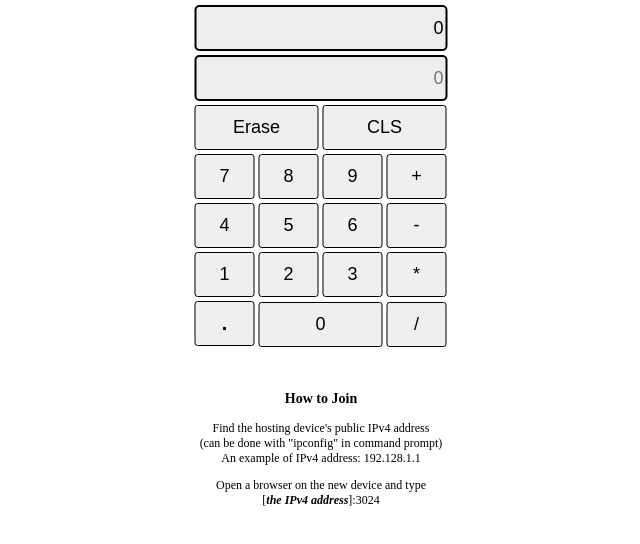
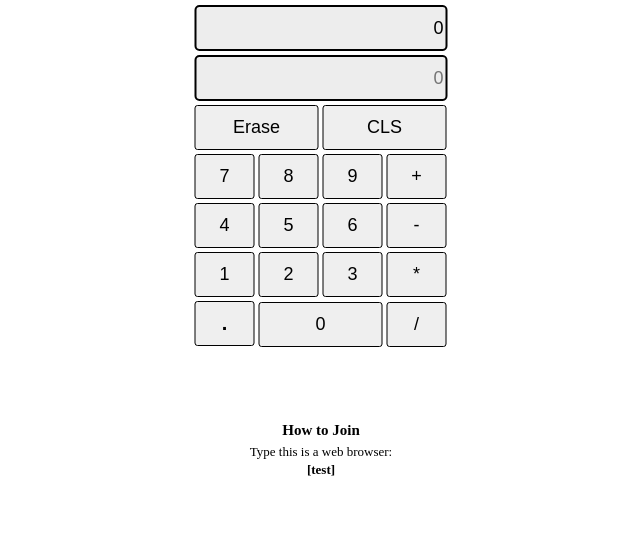
Before and after one commit to NemoEriksson02/multiplayer_calculator, a website: page index.html in a window 1280 px wide. Shown: the part 130-674 px from the top of the page, without its empty margins (319-959 px from the left). Drawn offline with nearby package versions, Linux system fonts and the light colour scheme; no server answers.

Commit message:
Made the join-guide easier to understand
Automatically get the public IP of host and show to the user to make it easier to join from another device.

```diff
--- a/index.html
+++ b/index.html
@@ -7,7 +7,7 @@
     <title>Calculator v2</title>
     <style>
         *::selection{
-            user-select: none;
+            user-select: auto;
             font-family: Arial, Helvetica, sans-serif;
         }
 
@@ -75,14 +75,18 @@
         }
         #joinGuide h3{
             font-weight: bold;
-            font-size: 14px;
+            font-size: 15px;
+            margin: 5px;
         }
         #joinGuide p{
-            font-size: 12px;
+            font-size: 13px;
+            margin: 2px;
         }
-
-        i{
+        #joinLink{
             font-weight: 600;
+        }
+        #joinLink::selection{
+            user-select: text;
         }
 
     </style>
@@ -121,11 +125,8 @@
 
         <section id="joinGuide">
             <h3>How to Join</h3>
-            <p>Find the hosting device's public IPv4 address <br/>
-                (can be done with "ipconfig" in command prompt)<br/>
-                An example of IPv4 address: 192.128.1.1 </p>
-            <p>Open a browser on the new device and type <br/>
-                [<i>the IPv4 address</i>]:3024</p>
+            <p>Type this is a web browser:</p>
+            <p id="joinLink">[test]</p>
         </section>
     </section>
 
@@ -170,6 +171,10 @@
 
         socket.on('response', (data)=>{
             displayElement.value = data;
+        });
+
+        socket.on('server_ip', (data)=>{
+            document.getElementById('joinLink').innerText = `${data}:3024`;
         })
 
     </script>
--- a/package.json
+++ b/package.json
@@ -1,8 +1,9 @@
 {
     "name": "multiplayer-calculator",
-    "version": "1.0",
+    "version": "1.1",
     "description": "A multiplayer calculator, because why not.",
     "dependencies": {
+        "axios": "^1.1.3",
         "express": "^4.18.2",
         "socket.io": "^4.5.3"
     }
```
Also changed, not shown: server.js (+9 -0 lines), 1 other file.
